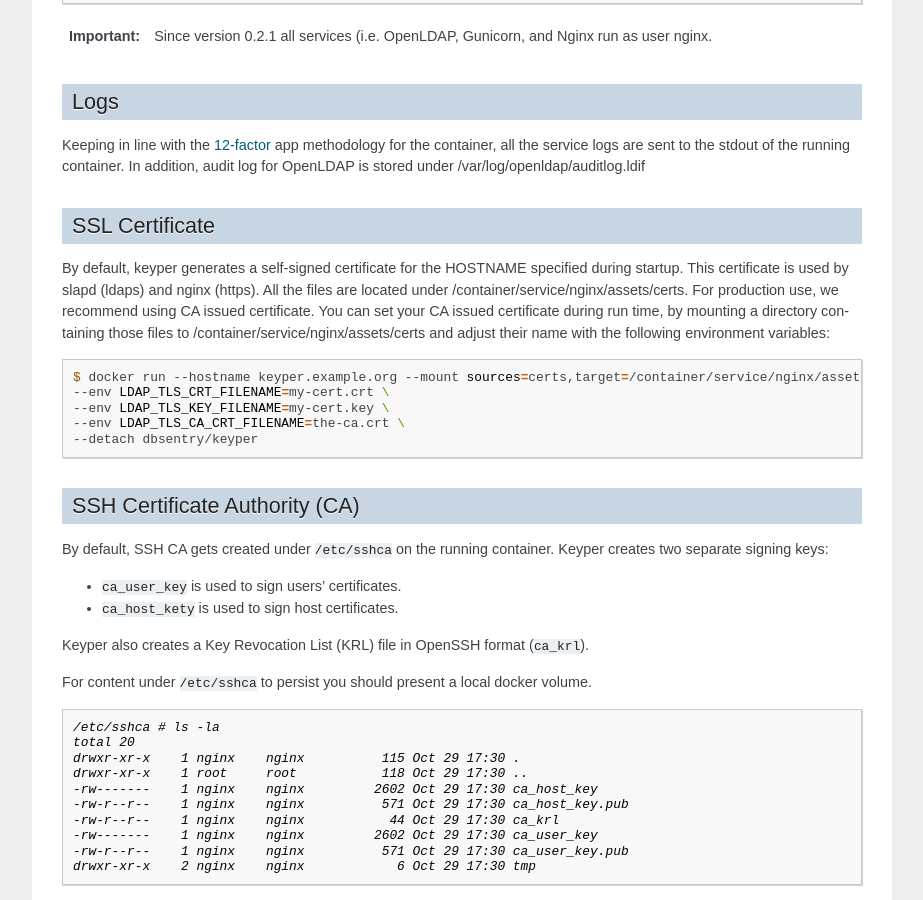
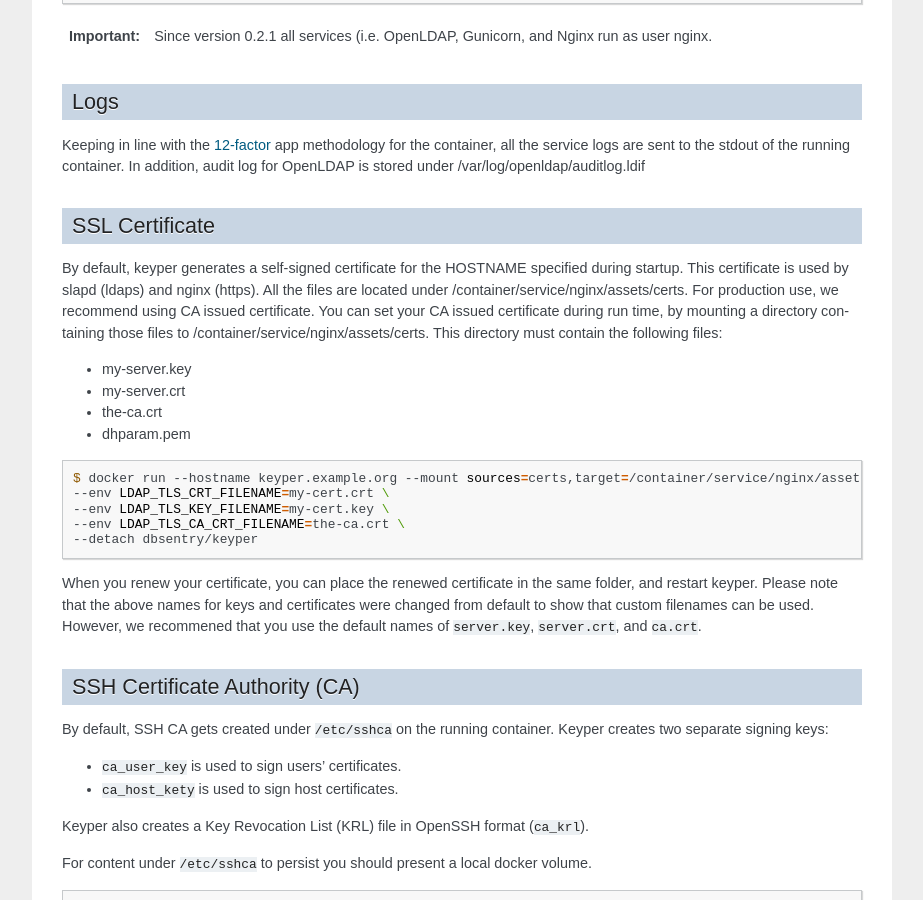
Before and after one commit to mlgupta/keyper-docs, a Sphinx documentation site: the page built from source/Installation.md, in a window 1280 px wide and 900 px high, scrolled down 3567 px. Shown: the whole window, without its empty margins (198-1121 px from the left). Built offline with Sphinx 7.4.7, drawn with Linux system fonts in a browser that asks for light colours.

Commit message:
Cert documentation

````diff
--- a/source/Installation.md
+++ b/source/Installation.md
@@ -197,7 +197,11 @@ PID   USER     TIME  COMMAND
 Keeping in line with the [12-factor](https://12factor.net/) app methodology for the container, all the service logs are sent to the stdout of the running container. In addition, audit log for OpenLDAP is stored under /var/log/openldap/auditlog.ldif
 
 ## SSL Certificate
-By default, keyper generates a self-signed certificate for the HOSTNAME specified during startup. This certificate is used by slapd (ldaps) and nginx (https). All the files are located under /container/service/nginx/assets/certs. For production use, we recommend using CA issued certificate. You can set your CA issued certificate during run time, by mounting a directory containing those files to /container/service/nginx/assets/certs and adjust their name with the following environment variables:
+By default, keyper generates a self-signed certificate for the HOSTNAME specified during startup. This certificate is used by slapd (ldaps) and nginx (https). All the files are located under /container/service/nginx/assets/certs. For production use, we recommend using CA issued certificate. You can set your CA issued certificate during run time, by mounting a directory containing those files to /container/service/nginx/assets/certs. This directory must contain the following files:
+* my-server.key
+* my-server.crt
+* the-ca.crt
+* dhparam.pem
 
 ```console
 $ docker run --hostname keyper.example.org --mount sources=certs,target=/container/service/nginx/assets/certs \
@@ -206,6 +210,8 @@ $ docker run --hostname keyper.example.org --mount sources=certs,target=/contain
 --env LDAP_TLS_CA_CRT_FILENAME=the-ca.crt \
 --detach dbsentry/keyper
 ```
+
+When you renew your certificate, you can place the renewed certificate in the same folder, and restart keyper. Please note that the above names for keys and certificates were changed from default to show that custom filenames can be used. However, we recommened that you use the default names of ```server.key```, ```server.crt```, and ```ca.crt```.
 
 ## SSH Certificate Authority (CA)
 By default, SSH CA gets created under ```/etc/sshca``` on the running container. Keyper creates two separate signing keys:
````
